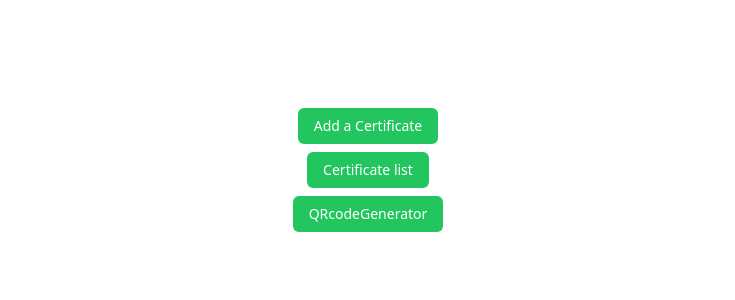
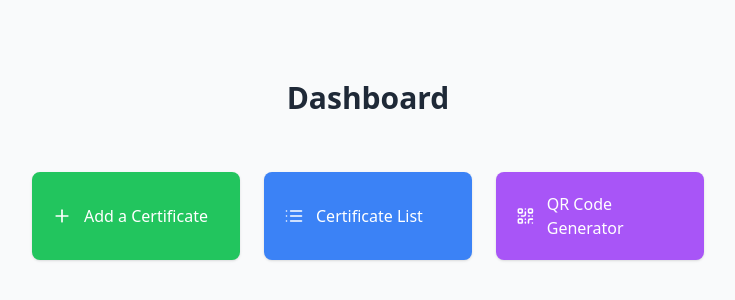
Before and after one commit to Randomtanvir/Agency_card_make, a Next.js app: page /dashboard in a window 1280 px wide. Shown: the part 230-530 px from the top of the page, without its empty margins (272-1007 px from the left). Built offline with nearby package versions, Linux system fonts and the light colour scheme; no server answers.

Commit message:
add some style in dashboard

```diff
--- a/app/dashboard/page.js
+++ b/app/dashboard/page.js
@@ -1,27 +1,37 @@
 import React from "react";
 import Link from "next/link";
+import { Plus, List, QrCode } from "lucide-react";
 
 const DashboardPage = () => {
   return (
-    <div className="flex flex-col gap-2 justify-center h-screen items-center">
+    <div className="flex flex-col gap-6 justify-center items-center h-screen bg-gray-50 px-4">
+      <h1 className="text-3xl font-bold text-gray-800 mb-8">Dashboard</h1>
+
+      <div className="grid grid-cols-1 md:grid-cols-3 gap-6 w-full max-w-2xl">
         <Link
-        className="text-sm bg-green-500 px-4 py-2 rounded-md text-white hover:bg-green-600"
           href="/dashboard/add"
+          className="flex items-center gap-3 p-5 bg-green-500 text-white rounded-lg shadow hover:bg-green-600 transition"
         >
-        Add a Certificate
+          <Plus className="w-5 h-5" />
+          <span className="text-base font-medium">Add a Certificate</span>
         </Link>
+
         <Link
-        className="text-sm bg-green-500 px-4 py-2 rounded-md text-white hover:bg-green-600"
           href="/dashboard/lists"
+          className="flex items-center gap-3 p-5 bg-blue-500 text-white rounded-lg shadow hover:bg-blue-600 transition"
         >
-        Certificate list
+          <List className="w-5 h-5" />
+          <span className="text-base font-medium">Certificate List</span>
         </Link>
+
         <Link
-        className="text-sm bg-green-500 px-4 py-2 rounded-md text-white hover:bg-green-600"
           href="/qrcode-generate"
+          className="flex items-center gap-3 p-5 bg-purple-500 text-white rounded-lg shadow hover:bg-purple-600 transition"
         >
-        QRcodeGenerator
+          <QrCode className="w-5 h-5" />
+          <span className="text-base font-medium">QR Code Generator</span>
         </Link>
+      </div>
     </div>
   );
 };
--- a/package.json
+++ b/package.json
@@ -9,6 +9,7 @@
     "lint": "next lint"
   },
   "dependencies": {
+    "lucide-react": "^0.503.0",
     "mongodb": "^6.15.0",
     "mongoose": "^8.13.2",
     "next": "14.2.28",
```
Also changed, not shown: 1 other file (tests, documents, lock files or other folders). Lines whose indentation alone changed are shown as unchanged.
